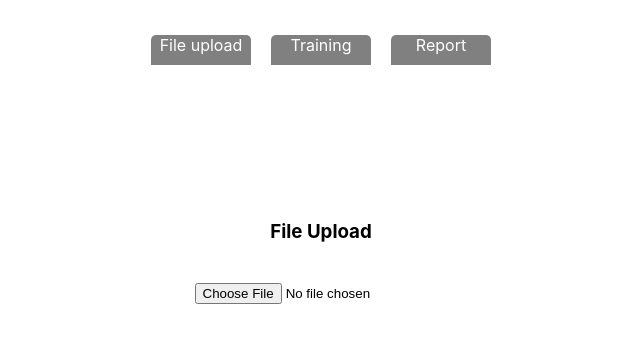
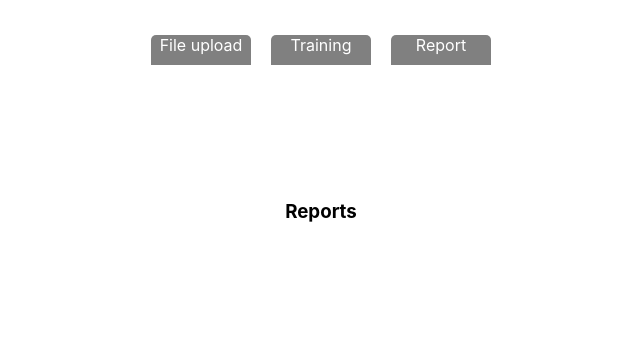
Before and after one commit to acadjuric/AI-projekat, a React (Create React App) app in the folder FrontEnd/ppee/: page /report in a window 1280 px wide. Shown: the top 342 px of the page, without its empty margins (319-959 px from the left). Built offline with nearby package versions, Linux system fonts and the light colour scheme.

Commit message:
Initial menu bar and navigation with router

```diff
--- a/FrontEnd/ppee/package.json
+++ b/FrontEnd/ppee/package.json
@@ -6,8 +6,11 @@
     "@testing-library/jest-dom": "^5.16.0",
     "@testing-library/react": "^11.2.7",
     "@testing-library/user-event": "^12.8.3",
+    "dom": "^0.0.3",
     "react": "^17.0.2",
     "react-dom": "^17.0.2",
+    "react-router": "^6.0.2",
+    "react-router-dom": "^6.0.2",
     "react-scripts": "4.0.3",
     "web-vitals": "^1.1.2"
   },
--- a/FrontEnd/ppee/src/App.css
+++ b/FrontEnd/ppee/src/App.css
@@ -40,3 +40,18 @@
 .file-container input{
   margin: 20px;
 }
+
+
+/* page training */
+.training-container{
+  width: 100%;
+  text-align: center;
+  padding-top: 100px;
+}
+
+/* page reports */
+.report-container{
+  width: 100%;
+  text-align: center;
+  padding-top: 100px;
+}
--- a/FrontEnd/ppee/src/App.js
+++ b/FrontEnd/ppee/src/App.js
@@ -1,13 +1,24 @@
 import './App.css';
 import FileUpload from './Components/FileUpload';
 import Navigation from './Components/Navigation';
+import Report from './Components/Report';
+import Training from './Components/Training';
+import { BrowserRouter, Route, Routes } from "react-router-dom";
 
 function App() {
   return (
-    <div className="App">
-      <Navigation></Navigation>
-      <FileUpload></FileUpload>
-    </div>
+    <BrowserRouter>
+      <div className="App">
+        <Navigation />
+        <Routes>
+          <Route path='/' element={<FileUpload />} />
+          <Route path="/file-upload" element={<FileUpload />} />
+          <Route path="/training" element={<Training />} />
+          <Route path="/report" element={<Report />} />
+        </Routes>
+
+      </div>
+    </BrowserRouter>
   );
 }
 
--- a/FrontEnd/ppee/src/Components/Navigation.js
+++ b/FrontEnd/ppee/src/Components/Navigation.js
@@ -1,4 +1,5 @@
 import React, { Component } from 'react';
+import { Link } from 'react-router-dom';
 
 class Navigation extends Component {
 
@@ -6,9 +7,9 @@ class Navigation extends Component {
 
         return (
             <div className="navigation">
-                <a href="#">File upload</a>
-                <a href="#">Training</a>
-                <a href="#">Report</a>
+                <Link to="/file-upload">File upload</Link>
+                <Link to="/training">Training</Link>
+                <Link to="/report">Report</Link>
             </div>
         );
     }
--- /dev/null
+++ b/FrontEnd/ppee/src/Components/Report.js
@@ -0,0 +1,13 @@
+import React, { Component } from 'react';
+
+class Report extends Component {
+    render() {
+        return (
+            <div className="report-container">
+                <h3>Reports</h3>
+            </div>
+        );
+    }
+}
+
+export default Report;
--- /dev/null
+++ b/FrontEnd/ppee/src/Components/Training.js
@@ -0,0 +1,13 @@
+import React, { Component } from 'react';
+
+class Training extends Component {
+    render() {
+        return (
+            <div className="training-container">
+                <h3>Training</h3>
+            </div>
+        );
+    }
+}
+
+export default Training;
```
Also changed, not shown: FrontEnd/ppee/src/Components/FileUpload.js (line endings or trailing spaces), 1 other file (tests, documents, lock files or other folders).
